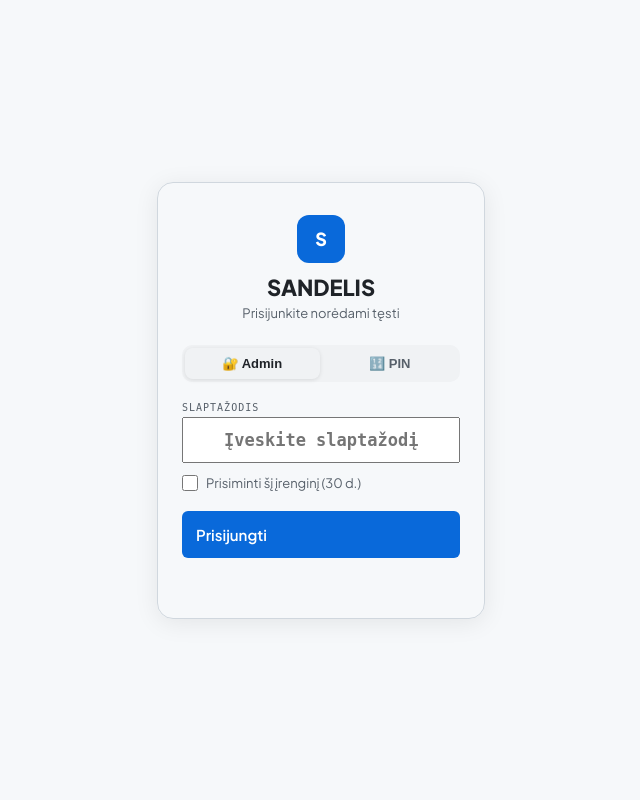
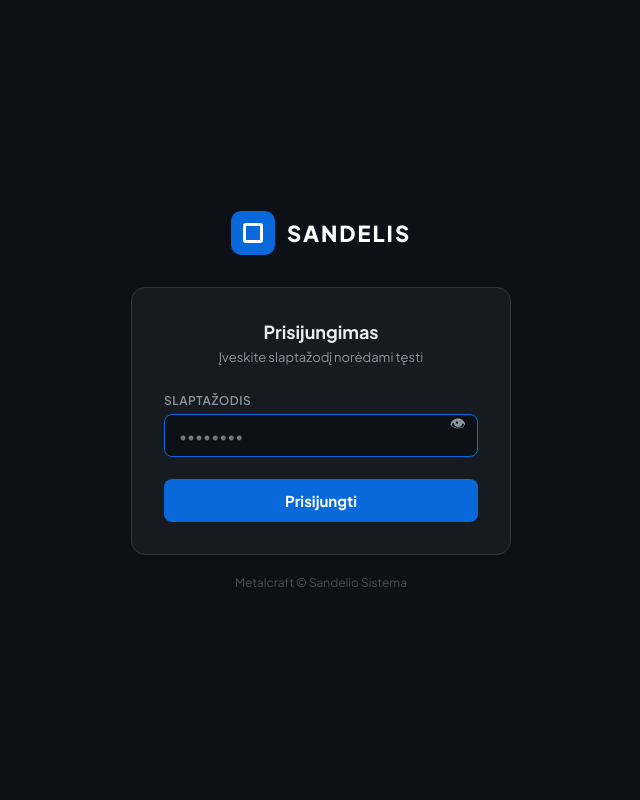
Before and after one commit to Metalcraft/Sandelis, a FastAPI app: template templates/login.html in a window 1280 px wide. Shown: the whole page, without its empty margins (319-959 px from the left). Run offline with FastAPI, Linux system fonts and the light colour scheme; the template is opened without the code that fills it, so the values that code supplies are empty.

Commit message:
Update login.html

```diff
--- a/templates/login.html
+++ b/templates/login.html
@@ -3,165 +3,243 @@
 <head>
 <meta charset="UTF-8">
 <meta name="viewport" content="width=device-width,initial-scale=1">
-<title>Sandelis — Prisijungimas</title>
+<meta name="theme-color" content="#0969da">
+<title>Prisijungimas – Sandelio Sistema</title>
 <link href="https://fonts.googleapis.com/css2?family=Plus+Jakarta+Sans:wght@400;500;600;700;800&display=swap" rel="stylesheet">
-<link rel="stylesheet" href="/static/css/main.css">
 <style>
-body{display:flex;align-items:center;justify-content:center;min-height:100vh;background:var(--bg)}
-.login-wrap{width:100%;max-width:360px;padding:16px}
-.login-card{background:var(--card);border:1px solid var(--bd);border-radius:16px;padding:32px 24px;box-shadow:0 4px 24px rgba(0,0,0,.08)}
-.login-logo{text-align:center;margin-bottom:24px}
-.login-logo .brand-ico{width:48px;height:48px;background:var(--ac);border-radius:12px;margin:0 auto 10px;display:flex;align-items:center;justify-content:center}
-.login-title{font-size:22px;font-weight:800;text-align:center;margin-bottom:4px}
-.login-sub{font-size:13px;color:var(--tx2);text-align:center;margin-bottom:24px}
-.tab-sw{display:flex;background:var(--s2);border-radius:10px;padding:3px;margin-bottom:20px;gap:3px}
-.tab-sw button{flex:1;padding:8px;border:none;background:none;border-radius:8px;font-size:13px;font-weight:600;cursor:pointer;color:var(--tx2);transition:.15s}
-.tab-sw button.active{background:var(--card);color:var(--tx);box-shadow:0 1px 4px rgba(0,0,0,.1)}
-.pin-grid{display:grid;grid-template-columns:repeat(3,1fr);gap:10px;margin:16px 0}
-.pin-btn{padding:18px;font-size:20px;font-weight:700;border:1px solid var(--bd);border-radius:12px;background:var(--card);cursor:pointer;color:var(--tx);transition:.15s}
-.pin-btn:hover{background:var(--s2)}
-.pin-btn:active{transform:scale(.95)}
-.pin-display{display:flex;gap:12px;justify-content:center;margin:16px 0}
-.pin-dot{width:16px;height:16px;border-radius:50%;border:2px solid var(--bd);transition:.15s}
-.pin-dot.filled{background:var(--ac);border-color:var(--ac)}
-.biometric-btn{width:100%;padding:14px;border:1px solid var(--bd);border-radius:12px;background:var(--card);font-size:15px;font-weight:600;cursor:pointer;color:var(--tx);margin-top:8px;display:flex;align-items:center;justify-content:center;gap:8px}
-.biometric-btn:hover{background:var(--s2)}
-.err{color:var(--rd);font-size:13px;text-align:center;margin-top:8px;min-height:20px}
-.remember{display:flex;align-items:center;gap:8px;font-size:13px;color:var(--tx2);margin:12px 0}
-.remember input{width:16px;height:16px;cursor:pointer}
+  *, *::before, *::after { box-sizing: border-box; margin: 0; padding: 0; }
+
+  body {
+    font-family: 'Plus Jakarta Sans', sans-serif;
+    background: #0d1117;
+    min-height: 100vh;
+    display: flex;
+    align-items: center;
+    justify-content: center;
+    padding: 20px;
+  }
+
+  .wrap {
+    width: 100%;
+    max-width: 380px;
+  }
+
+  .logo-row {
+    display: flex;
+    align-items: center;
+    justify-content: center;
+    gap: 12px;
+    margin-bottom: 32px;
+  }
+
+  .logo-ico {
+    width: 44px;
+    height: 44px;
+    background: #0969da;
+    border-radius: 10px;
+    display: flex;
+    align-items: center;
+    justify-content: center;
+  }
+
+  .logo-ico::after {
+    content: '';
+    display: block;
+    width: 20px;
+    height: 20px;
+    border: 3px solid #fff;
+    border-radius: 3px;
+  }
+
+  .logo-txt {
+    font-size: 22px;
+    font-weight: 800;
+    color: #fff;
+    letter-spacing: 2px;
+  }
+
+  .card {
+    background: #161b22;
+    border: 1px solid #30363d;
+    border-radius: 14px;
+    padding: 32px;
+  }
+
+  .card-title {
+    font-size: 18px;
+    font-weight: 700;
+    color: #e6edf3;
+    margin-bottom: 6px;
+    text-align: center;
+  }
+
+  .card-sub {
+    font-size: 13px;
+    color: #8b949e;
+    text-align: center;
+    margin-bottom: 28px;
+  }
+
+  .fl {
+    display: block;
+    font-size: 12px;
+    font-weight: 600;
+    color: #8b949e;
+    letter-spacing: 0.5px;
+    text-transform: uppercase;
+    margin-bottom: 6px;
+  }
+
+  .inp {
+    width: 100%;
+    padding: 11px 14px;
+    background: #0d1117;
+    border: 1px solid #30363d;
+    border-radius: 8px;
+    color: #e6edf3;
+    font-size: 15px;
+    font-family: inherit;
+    outline: none;
+    transition: border-color .15s;
+  }
+
+  .inp:focus { border-color: #0969da; }
+
+  .inp-wrap { margin-bottom: 18px; position: relative; }
+
+  .inp-wrap .eye {
+    position: absolute;
+    right: 12px;
+    top: 50%;
+    transform: translateY(-50%);
+    cursor: pointer;
+    color: #8b949e;
+    font-size: 16px;
+    user-select: none;
+  }
+
+  .inp-wrap .eye:hover { color: #e6edf3; }
+
+  .btn-login {
+    width: 100%;
+    padding: 12px;
+    background: #0969da;
+    color: #fff;
+    border: none;
+    border-radius: 8px;
+    font-size: 15px;
+    font-weight: 700;
+    font-family: inherit;
+    cursor: pointer;
+    transition: background .15s, transform .1s;
+    margin-top: 4px;
+  }
+
+  .btn-login:hover { background: #0860ca; }
+  .btn-login:active { transform: scale(.98); }
+  .btn-login:disabled { background: #30363d; color: #8b949e; cursor: not-allowed; transform: none; }
+
+  .err {
+    display: none;
+    background: rgba(248,81,73,.12);
+    border: 1px solid rgba(248,81,73,.4);
+    color: #f85149;
+    border-radius: 8px;
+    padding: 10px 14px;
+    font-size: 13px;
+    font-weight: 600;
+    margin-bottom: 16px;
+    text-align: center;
+  }
+
+  .err.show { display: block; }
+
+  .footer {
+    text-align: center;
+    margin-top: 20px;
+    font-size: 12px;
+    color: #484f58;
+  }
 </style>
 </head>
 <body>
-<div class="login-wrap">
-  <div class="login-card">
-    <div class="login-logo">
-      <div class="brand-ico"><span style="color:white;font-weight:900;font-size:18px">S</span></div>
-      <div class="login-title">SANDELIS</div>
-      <div class="login-sub">Prisijunkite norėdami tęsti</div>
+
+<div class="wrap">
+  <div class="logo-row">
+    <div class="logo-ico"></div>
+    <div class="logo-txt">SANDELIS</div>
+  </div>
+
+  <div class="card">
+    <div class="card-title">Prisijungimas</div>
+    <div class="card-sub">Įveskite slaptažodį norėdami tęsti</div>
+
+    <div class="err" id="errMsg">Neteisingas slaptažodis</div>
+
+    <div class="inp-wrap">
+      <label class="fl" for="passInp">Slaptažodis</label>
+      <input class="inp" type="password" id="passInp" placeholder="••••••••" autocomplete="current-password">
+      <span class="eye" id="eyeBtn" onclick="togglePass()">👁</span>
     </div>
 
-    <div class="tab-sw">
-      <button class="active" onclick="showTab('admin')" id="tabAdmin">🔐 Admin</button>
-      <button onclick="showTab('pin')" id="tabPin">🔢 PIN</button>
-    </div>
+    <button class="btn-login" id="loginBtn" onclick="doLogin()">Prisijungti</button>
+  </div>
 
-    <!-- ADMIN LOGIN -->
-    <div id="adminForm">
-      <div><label class="fl">Slaptažodis</label><input type="password" id="adminPass" class="scan-inp" style="width:100%;box-sizing:border-box" placeholder="Įveskite slaptažodį" onkeydown="if(event.key==='Enter')doAdminLogin()"></div>
-      <label class="remember"><input type="checkbox" id="rememberMe"> Prisiminti šį įrenginį (30 d.)</label>
-      <button class="btn btn-p" style="width:100%;margin-top:8px;padding:14px;font-size:15px" onclick="doAdminLogin()">Prisijungti</button>
-      <button class="biometric-btn" id="bioBtn" style="display:none" onclick="doBiometric()">🔒 Face ID / Touch ID</button>
-    </div>
-
-    <!-- PIN LOGIN -->
-    <div id="pinForm" style="display:none">
-      <div class="pin-display">
-        <div class="pin-dot" id="pd0"></div>
-        <div class="pin-dot" id="pd1"></div>
-        <div class="pin-dot" id="pd2"></div>
-        <div class="pin-dot" id="pd3"></div>
-      </div>
-      <div class="pin-grid">
-        <button class="pin-btn" onclick="pinPress('1')">1</button>
-        <button class="pin-btn" onclick="pinPress('2')">2</button>
-        <button class="pin-btn" onclick="pinPress('3')">3</button>
-        <button class="pin-btn" onclick="pinPress('4')">4</button>
-        <button class="pin-btn" onclick="pinPress('5')">5</button>
-        <button class="pin-btn" onclick="pinPress('6')">6</button>
-        <button class="pin-btn" onclick="pinPress('7')">7</button>
-        <button class="pin-btn" onclick="pinPress('8')">8</button>
-        <button class="pin-btn" onclick="pinPress('9')">9</button>
-        <button class="pin-btn" onclick="pinPress('')" style="font-size:14px">⌫</button>
-        <button class="pin-btn" onclick="pinPress('0')">0</button>
-        <button class="pin-btn" onclick="pinPress('')" style="font-size:14px;color:var(--tx3)">—</button>
-      </div>
-    </div>
-
-    <div class="err" id="loginErr"></div>
-  </div>
+  <div class="footer">Metalcraft &copy; Sandelio Sistema</div>
 </div>
 
 <script>
-let pinVal = '';
+  // Enter key support
+  document.getElementById('passInp').addEventListener('keydown', e => {
+    if (e.key === 'Enter') doLogin();
+  });
 
-function showTab(t) {
-  document.getElementById('adminForm').style.display = t==='admin'?'':'none';
-  document.getElementById('pinForm').style.display = t==='pin'?'':'none';
-  document.getElementById('tabAdmin').className = t==='admin'?'active':'';
-  document.getElementById('tabPin').className = t==='pin'?'active':'';
-  document.getElementById('loginErr').textContent = '';
-  pinVal = ''; updateDots();
-}
+  // Auto-focus
+  document.getElementById('passInp').focus();
 
-function updateDots() {
-  for(let i=0;i<4;i++) document.getElementById('pd'+i).className='pin-dot'+(i<pinVal.length?' filled':'');
-}
+  function togglePass() {
+    const inp = document.getElementById('passInp');
+    inp.type = inp.type === 'password' ? 'text' : 'password';
+  }
 
-function pinPress(d) {
-  if(!d) { pinVal=pinVal.slice(0,-1); updateDots(); return; }
-  if(pinVal.length>=4) return;
-  pinVal+=d; updateDots();
-  if(pinVal.length===4) setTimeout(doPinLogin,150);
-}
+  async function doLogin() {
+    const slaptazodis = document.getElementById('passInp').value;
+    if (!slaptazodis) return;
 
-async function doPinLogin() {
-  const err = document.getElementById('loginErr');
-  err.textContent = '';
-  try {
-    const r = await fetch('/api/auth/login', {method:'POST',headers:{'Content-Type':'application/json'},body:JSON.stringify({vardas:'darbuotojas',pin:pinVal})});
-    const d = await r.json();
-    if(d.success) { saveAndGo(d); }
-    else { err.textContent = 'Neteisingas PIN!'; pinVal=''; updateDots(); }
-  } catch(e) { err.textContent = 'Klaida!'; pinVal=''; updateDots(); }
-}
+    const btn = document.getElementById('loginBtn');
+    const err = document.getElementById('errMsg');
+    btn.disabled = true;
+    btn.textContent = 'Jungiamasi...';
+    err.classList.remove('show');
 
-async function doAdminLogin() {
-  const pass = document.getElementById('adminPass').value;
-  const remember = document.getElementById('rememberMe').checked;
-  const err = document.getElementById('loginErr');
-  err.textContent = '';
-  if(!pass) { err.textContent = 'Įveskite slaptažodį!'; return; }
-  try {
-    const r = await fetch('/api/auth/login', {method:'POST',headers:{'Content-Type':'application/json'},body:JSON.stringify({vardas:'admin',slaptazodis:pass,remember})});
-    const d = await r.json();
-    if(d.success) { saveAndGo(d); }
-    else { err.textContent = 'Neteisingas slaptažodis!'; }
-  } catch(e) { err.textContent = 'Klaida!'; }
-}
+    try {
+      const r = await fetch('/api/auth/login', {
+        method: 'POST',
+        headers: { 'Content-Type': 'application/json' },
+        body: JSON.stringify({ slaptazodis })
+      });
+      const d = await r.json();
 
-function saveAndGo(d) {
-  const days = d.days || 1;
-  const exp = new Date(Date.now()+days*864e5).toUTCString();
-  document.cookie = `stoken=${d.token};expires=${exp};path=/;SameSite=Strict`;
-  localStorage.setItem('srole', d.role);
-  localStorage.setItem('svardas', d.vardas);
-  window.location.href = '/';
-}
-
-// WebAuthn / biometric
-async function checkBiometric() {
-  if(!window.PublicKeyCredential) return;
-  const available = await PublicKeyCredential.isUserVerifyingPlatformAuthenticatorAvailable();
-  if(available && localStorage.getItem('bioToken')) {
-    document.getElementById('bioBtn').style.display = 'flex';
+      if (d.token) {
+        // Išsaugoti token cookie
+        const expires = new Date(Date.now() + 7 * 24 * 60 * 60 * 1000).toUTCString();
+        document.cookie = 'stoken=' + d.token + ';expires=' + expires + ';path=/';
+        localStorage.setItem('srole', d.role || 'admin');
+        localStorage.setItem('svardas', d.vardas || 'Admin');
+        window.location.href = '/';
+      } else {
+        err.classList.add('show');
+        btn.disabled = false;
+        btn.textContent = 'Prisijungti';
+        document.getElementById('passInp').select();
+      }
+    } catch (e) {
+      err.textContent = 'Serverio klaida. Bandykite dar kartą.';
+      err.classList.add('show');
+      btn.disabled = false;
+      btn.textContent = 'Prisijungti';
+    }
   }
-}
-
-async function doBiometric() {
-  const token = localStorage.getItem('bioToken');
-  if(!token) return;
-  // Just use saved token
-  const r = await fetch('/api/auth/me?token='+token);
-  if(r.ok) {
-    localStorage.setItem('srole', (await r.json()).role);
-    window.location.href = '/';
-  } else {
-    localStorage.removeItem('bioToken');
-    document.getElementById('bioBtn').style.display = 'none';
-  }
-}
-
-checkBiometric();
 </script>
 </body>
 </html>
```
